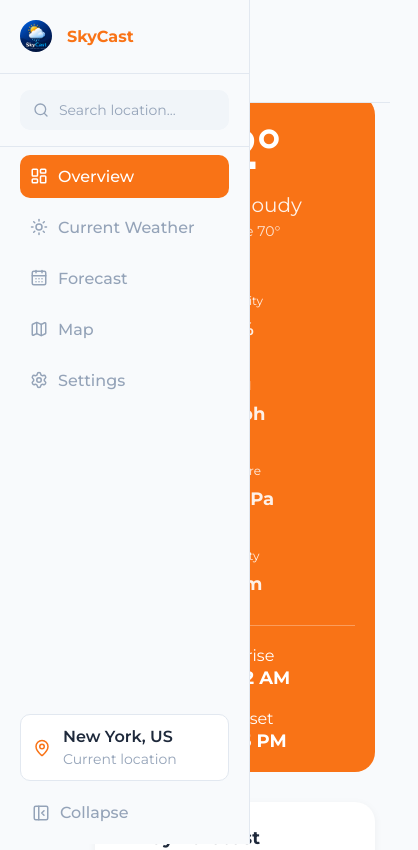
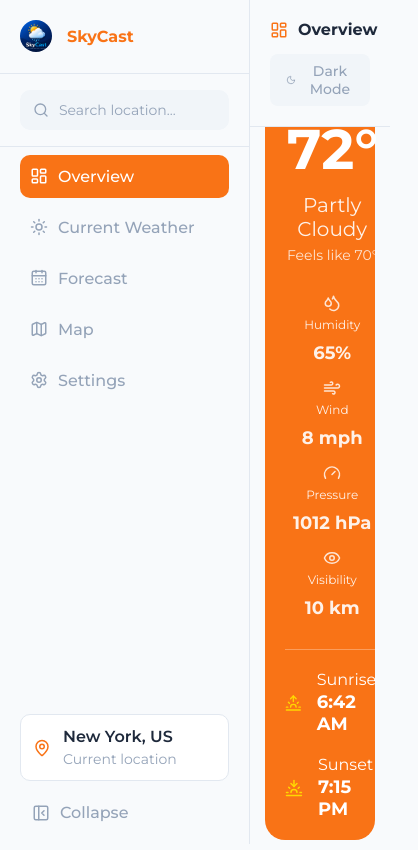
Before and after one commit to RTHILAA/WEATHER-APP, a React (Create React App) app: page / in a window 390 px wide. Shown: the top 850 px of the page, 418 px wide, since content can reach past the window. Built offline with nearby package versions, Linux system fonts and the light colour scheme.

Commit message:
style: update global styles

```diff
--- a/src/styles/App.css
+++ b/src/styles/App.css
@@ -4,6 +4,37 @@
   margin: 0;
   padding: 0;
   box-sizing: border-box;
+}
+
+html {
+  scroll-behavior: smooth;
+}
+
+/* Custom scrollbar styling */
+html::-webkit-scrollbar {
+  width: 10px;
+  height: 10px;
+}
+
+html::-webkit-scrollbar-track {
+  background: #F1F5F9;
+  border-radius: 10px;
+}
+
+html::-webkit-scrollbar-thumb {
+  background: #F97316;
+  border-radius: 10px;
+  transition: background 0.3s ease;
+}
+
+html::-webkit-scrollbar-thumb:hover {
+  background: #EA580C;
+}
+
+/* Firefox scrollbar styling */
+html {
+  scrollbar-width: thin;
+  scrollbar-color: #F97316 #F1F5F9;
 }
 
 body {
@@ -17,6 +48,24 @@ body.dark-mode {
   background-color: #0F172A;
 }
 
+/* Dark mode scrollbar */
+body.dark-mode html::-webkit-scrollbar-track {
+  background: #1E293B;
+}
+
+body.dark-mode html::-webkit-scrollbar-thumb {
+  background: #F97316;
+}
+
+body.dark-mode html::-webkit-scrollbar-thumb:hover {
+  background: #EA580C;
+}
+
+body.dark-mode html {
+  scrollbar-color: #F97316 #1E293B;
+}
+
+/* App Container */
 .app-container {
   display: flex;
   min-height: 100vh;
@@ -138,27 +187,3 @@ body.dark-mode .header-theme-toggle:hover {
 body.dark-mode .header-theme-toggle:hover svg {
   color: white;
 }
-
-/* Responsive */
-@media (max-width: 768px) {
-  .main-content {
-    margin-left: 80px;
-    width: calc(100% - 80px);
-  }
-
-  .page-header {
-    left: 80px;
-  }
-
-  .header-theme-toggle {
-    padding: 6px 12px;
-    font-size: 12px;
-  }
-}
-
-@media (max-width: 480px) {
-  .page-header {
-    flex-direction: column;
-    align-items: flex-start;
-  }
-}
```
